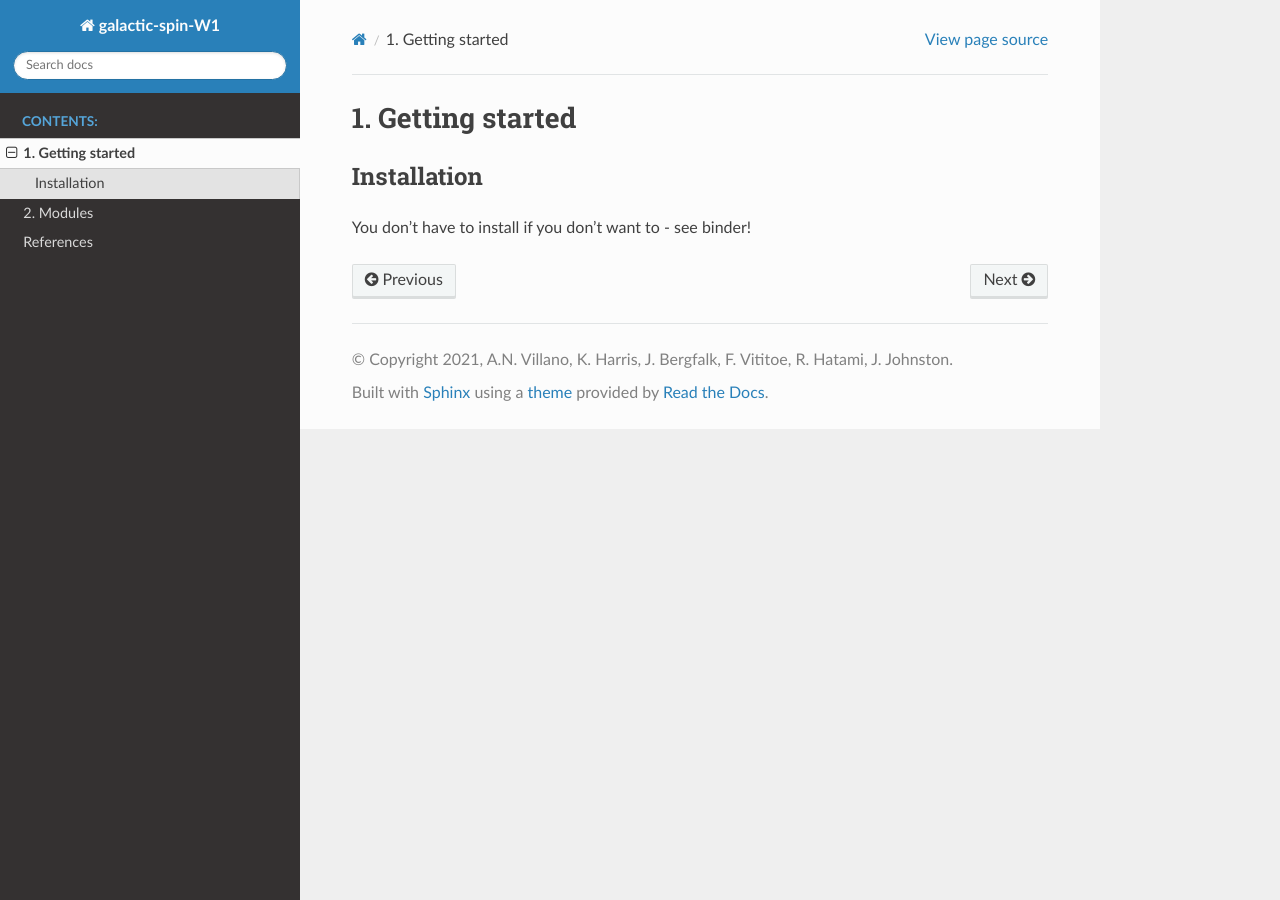
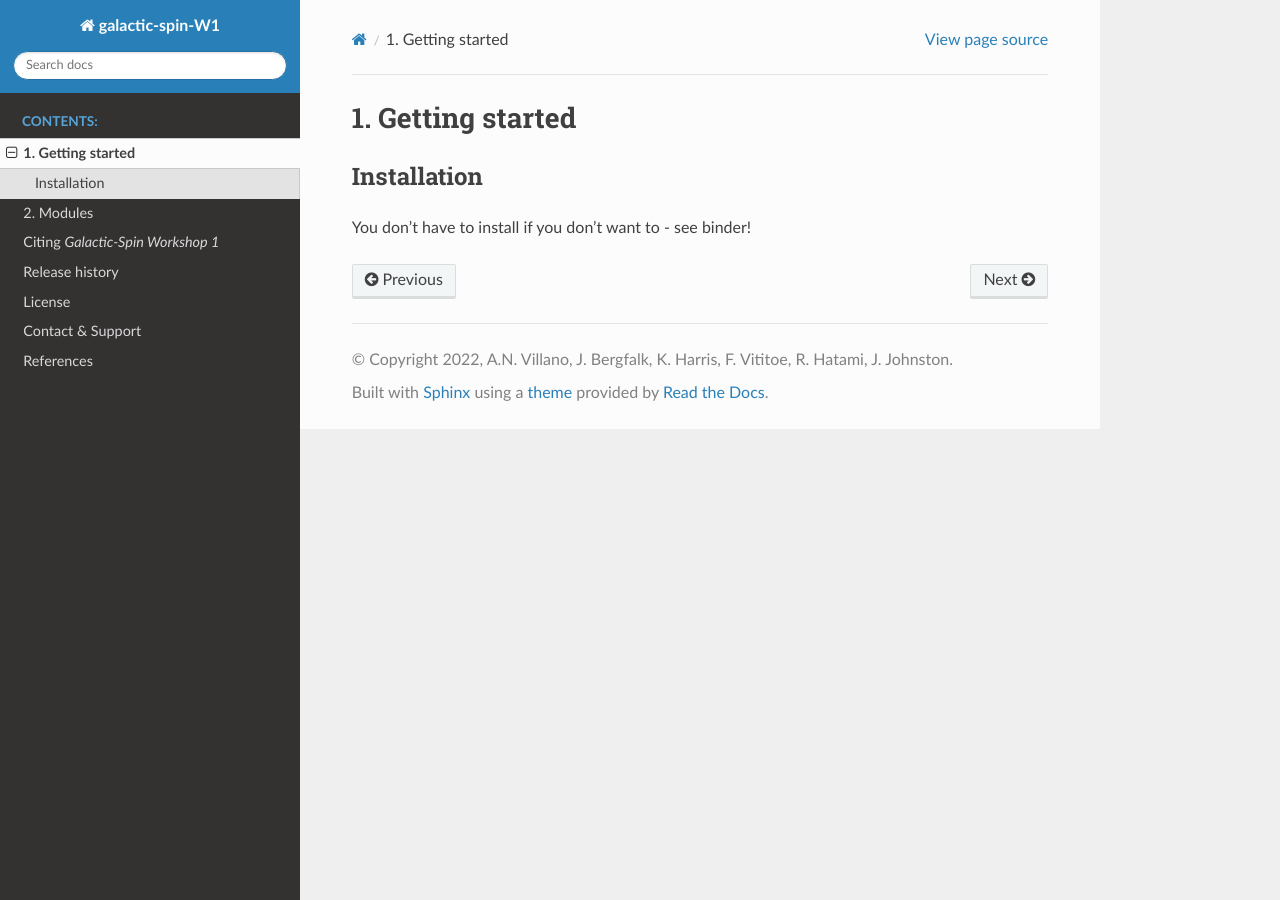
Before and after one commit to villano-lab/galactic-spin-W1, a Sphinx documentation site: the page built from docs/source/01_Getting_Started.rst, in a window 1280 px wide. Built offline with Sphinx 7.4.7 and the Read the Docs theme 2.0.0, drawn with Linux system fonts in a browser that asks for light colours; pages that are not in the unit, such as notebooks, are missing from menus.

Commit message:
[JB] sections initial commit

```diff
--- /dev/null
+++ b/docs/source/04_Release_History.rst
@@ -0,0 +1,5 @@
+===============
+Release history
+===============
+
+* DD.MM.YYYY: Release of `v1.0.0 <https://github.com/villano-lab/galactic-spin-W1/releases/tag/v1.0.0>`_
--- a/docs/source/conf.py
+++ b/docs/source/conf.py
@@ -42,11 +42,11 @@ if read_the_docs_build:
 # -- Project information -----------------------------------------------------
 
 project = 'galactic-spin-W1'
-copyright = '2021, A.N. Villano, K. Harris, J. Bergfalk, F. Vititoe, R. Hatami, J. Johnston'
-author = 'A.N. Villano, K. Harris, J. Bergfalk, F. Vititoe, R. Hatami, J. Johnston'
+copyright = '2022, A.N. Villano, J. Bergfalk, K. Harris, F. Vititoe, R. Hatami, J. Johnston'
+author = 'A.N. Villano, J. Bergfalk, K. Harris, F. Vititoe, R. Hatami, J. Johnston'
 
 # The full version, including alpha/beta/rc tags
-release = '1.3.0'
+release = '1.0.0'
 
 
 # -- General configuration ---------------------------------------------------
```
Also changed, not shown: docs/source/03_Citations.rst (added, +33 -0 lines), docs/source/05_License.rst (added, +25 -0 lines), docs/source/06_Contact.rst (added, +8 -0 lines).
